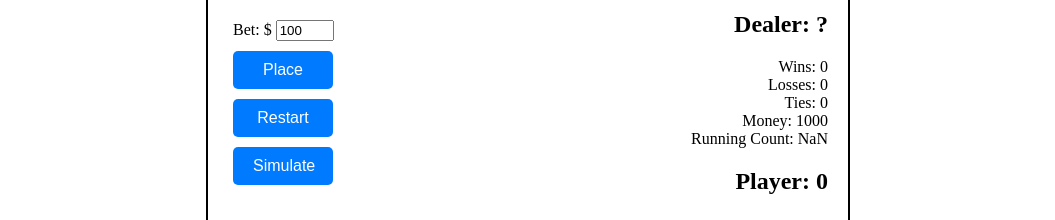
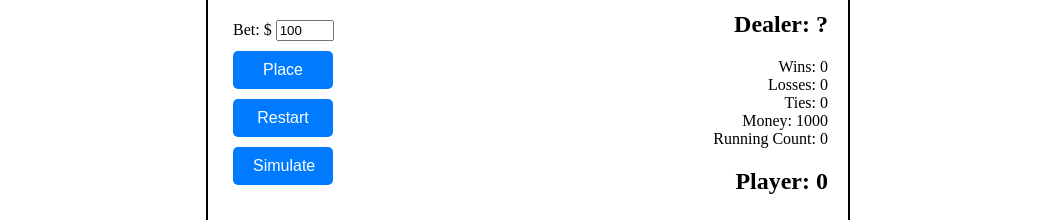
Before and after one commit to lukelin15/CardCounting, a SvelteKit app: page / in a window 1280 px wide. Shown: the part 3100-3320 px from the top of the page, without its empty margins (112-1167 px from the left). Built offline with nearby package versions, Linux system fonts and the light colour scheme.

Commit message:
card counting simulation added

```diff
--- a/src/components/Base.svelte
+++ b/src/components/Base.svelte
@@ -80,9 +80,12 @@
   function deal(hand) {
     if (deck.length == 0) {
       deck = [...newDeck]
+      runningCount = 0
       shuffle()
     }
-      let newHand = [...hand, deck.pop()];
+      let card = deck.pop();
+      calculateRunningCount(card);
+      let newHand = [...hand, card];
       deck = [...deck];
       return newHand;
   }
@@ -214,12 +217,23 @@
     return winner;
   }
 
-  async function simulateRounds(rounds, instant=false) {
+  async function simulateRounds(rounds, instant=false, counting=false) {
     stopSimulation = false
     console.log(5000.0 / rounds)
     for (let i = 0; i < rounds; i++) {
 
+      if (!counting) {
         placeBet(100);
+      } else {
+        if (runningCount > 2) {
+          betAmount = Math.round(playerMoney * (runningCount-1) / 1000)
+          placeBet(betAmount);
+        } else {
+          betAmount = Math.round(playerMoney / -(runningCount-3) / 1000)
+          console.log(betAmount)
+          placeBet(betAmount)
+        }
+      }
 
       simulateHit();
 
@@ -238,19 +252,14 @@
     }
   }
 
-  function calculateRunningCount(hand){
-    if (deck.length == 0){
-      runningCount = 0;
-    }
-    for (let c of hand) {
-      let val = c.slice(0, -1);
+  function calculateRunningCount(card){
+    let val = card.slice(0, -1);
     if (val >=2 && val<=6) {
       runningCount += 1;
     } else if ([10, 'K', 'Q', 'J', 'A'].includes(val)) {
       runningCount -= 1;
     } else {
       runningCount += 0;
-      }
     }
   }
 
@@ -272,7 +281,7 @@
         <button on:click={() => placeBet(betAmount)} disabled={betPlaced}>Place</button>
         <button on:click={() => restart()}> Restart</button>
         {#if simulate}
-          <button on:click={() => simulateRounds(10000, true)}>Simulate</button>
+          <button on:click={() => simulateRounds(100)}>Simulate</button>
         {/if}
         {#if error}
           <p>{error}</p>
@@ -320,7 +329,7 @@
         <div>Ties: {ties}</div>
         <div>Money: {playerMoney}</div>
         {#if counts}
-          <div>Running Count: {calculateRunningCount(playerHand)+calculateRunningCount(dealerHand)}</div>
+          <div>Running Count: {runningCount}</div>
         {/if}
         <h2>Player: {calculateHand(playerHand)}</h2>
       </div>
--- a/src/components/Stats.svelte
+++ b/src/components/Stats.svelte
@@ -29,7 +29,13 @@
           cnt += 1
         }
       }
-      probabilities.push(Math.round(cnt * 1000.0 / totalCards) / 10)
+      let output = Math.round(cnt * 1000.0 / totalCards) / 10
+      if (cnt == 0) {
+        output = 0.0
+      } else if (cnt == totalCards) {
+        output = 100.0
+      }
+      probabilities.push(output)
     }
   }
 
```
Lines whose indentation alone changed are shown as unchanged.
